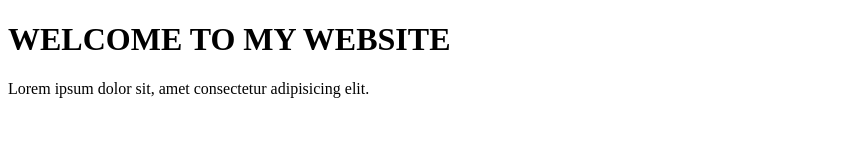
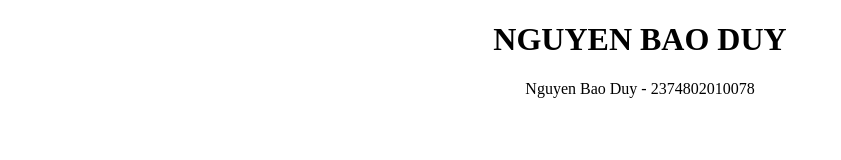
Before and after one commit to Vloiii/van-loi, a plain HTML site: page index.html in a window 1280 px wide. Shown: the whole page, without its empty margins (0-841 px from the left). Drawn offline with Linux system fonts and the light colour scheme.

```diff
--- a/index.html
+++ b/index.html
@@ -5,12 +5,15 @@
     <meta http-equiv="X-UA-Compatible" content="IE=edge">
     <meta name="viewport" content="width=device-width, initial-scale=1.0">
     <title>Document</title>
+    <link rel="stylesheet" href="style.css"
 </head>
 <body>
     <div class = "container">
-        <h1>WELCOME TO MY WEBSITE</h1>
-        <P>Lorem ipsum dolor sit, amet consectetur adipisicing elit.
+        <h1>NGUYEN BAO DUY</h1>
+        <P>Nguyen Bao Duy - 2374802010078
         </P>
+
+    </p>
     </div>
 </body>
 </html>
```
